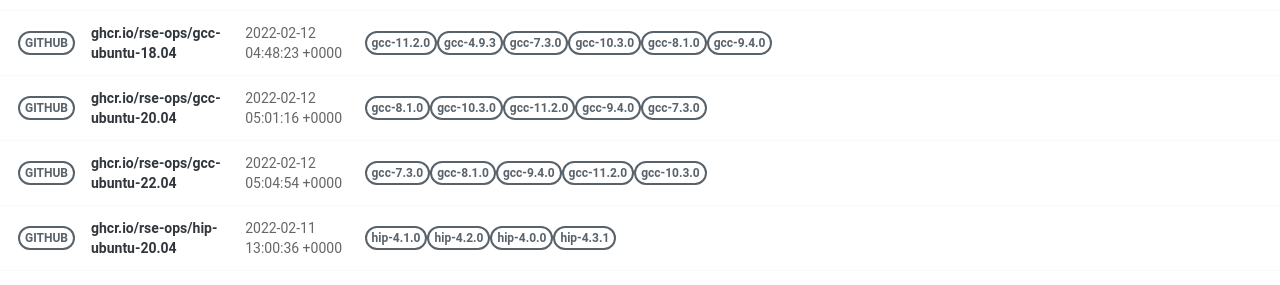
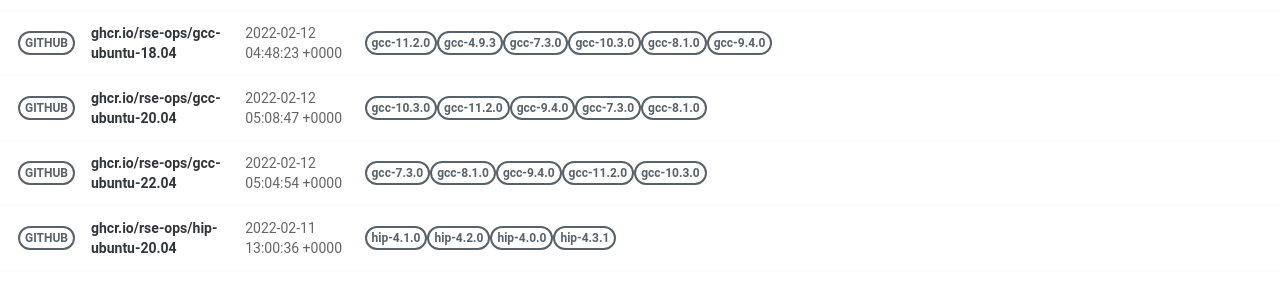
Before and after one commit to rse-ops/docker-images, a Jekyll site: the page built from pages/index.md, in a window 1280 px wide. Shown: the part 581-866 px from the top of the page. Built offline with Jekyll 4.4.1, drawn with Linux system fonts in a browser that asks for light colours; nearby versions of some CDN libraries.

Commit message:
Automated push to update library 2022-02-12

```diff
--- a/_library/ghcr.io-rse-ops-gcc-ubuntu-20.04.md
+++ b/_library/ghcr.io-rse-ops-gcc-ubuntu-20.04.md
@@ -1,14 +1,11 @@
 ---
 layout: container
 name: ghcr.io/rse-ops/gcc-ubuntu-20.04
-updated_at: 2022-02-12 05:01:16.014257
+updated_at: 2022-02-12 05:08:47.473227
 
 
 container_url: https://github.com/orgs/rse-ops/packages/container/package/gcc-ubuntu-20.04
 versions:
- - tag: gcc-8.1.0
-   dockerfile: https://github.com/rse-ops/docker-images/blob/main/ubuntu/gcc/Dockerfile
-   manifest: https://crane.ggcr.dev/manifest/ghcr.io/rse-ops/gcc-ubuntu-20.04:gcc-8.1.0
  - tag: gcc-10.3.0
    dockerfile: https://github.com/rse-ops/docker-images/blob/main/ubuntu/gcc/Dockerfile
    manifest: https://crane.ggcr.dev/manifest/ghcr.io/rse-ops/gcc-ubuntu-20.04:gcc-10.3.0
```
Also changed, not shown: other parts of _library/ghcr.io-rse-ops-gcc-ubuntu-20.04.md (+3 -0 lines).
